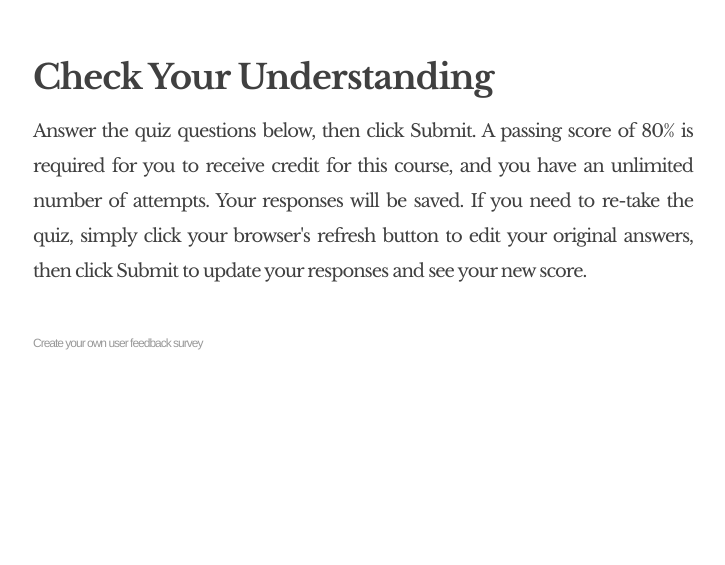
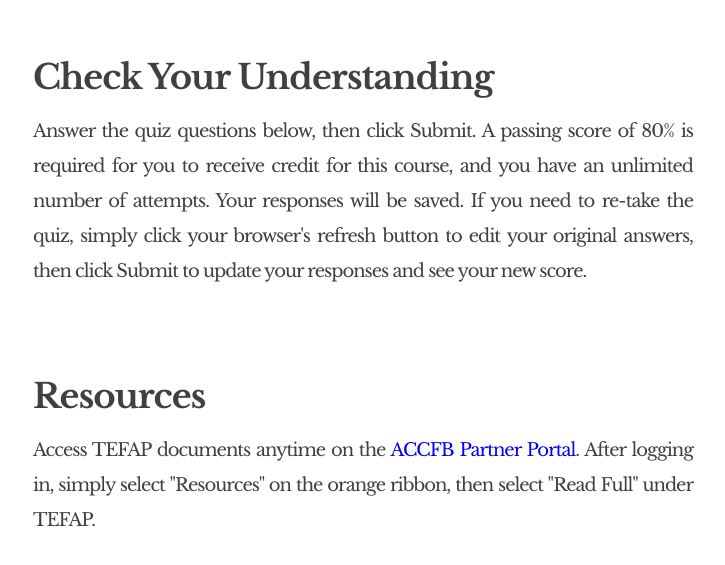
Before and after one commit to ACCFB/Civil-Rights-Training, a plain HTML site: page index.html in a window 1280 px wide. Shown: the part 1578-2143 px from the top of the page, without its empty margins (327-1052 px from the left). Before the commit the page ends 2037 px from the top, so only its background shows below. Drawn offline with nearby package versions, Linux system fonts and the light colour scheme; a script that the page names is missing.

Commit message:
added Resources section to Index

```diff
--- a/index.html
+++ b/index.html
@@ -77,8 +77,13 @@
                            <h2>Check Your Understanding</h2>
                             <p>Answer the quiz questions below, then click Submit. A passing score of 80% is required for you to receive credit for this course, and you have an unlimited number of attempts. Your responses will be saved. If you need to re-take the quiz, simply click your browser's refresh button to edit your original answers, then click Submit to update your responses and see your new score.</p>
                             <br>
-                            <script>(function(t,e,s,n){var o,a,c;t.SMCX=t.SMCX||[],e.getElementById(n)||(o=e.getElementsByTagName(s),a=o[o.length-1],c=e.createElement(s),c.type="text/javascript",c.async=!0,c.id=n,c.src=["https:"===location.protocol?"https://":"http://","widget.surveymonkey.com/collect/website/js/tRaiETqnLgj758hTBazgd74sI3xlunBQAIjQsFqSKW_2FW6uCOoFkj9FG12hcM5X6R.js"].join(""),a.parentNode.insertBefore(c,a))})(window,document,"script","smcx-sdk");</script><a style="font: 12px Helvetica, sans-serif; color: #999; text-decoration: none;" href=https://www.surveymonkey.com> Create your own user feedback survey </a>
+                            <script>(function(t,e,s,n){var o,a,c;t.SMCX=t.SMCX||[],e.getElementById(n)||(o=e.getElementsByTagName(s),a=o[o.length-1],c=e.createElement(s),c.type="text/javascript",c.async=!0,c.id=n,c.src=["https:"===location.protocol?"https://":"http://","widget.surveymonkey.com/collect/website/js/tRaiETqnLgj758hTBazgd_2FdHNL_2FYB_2BexXHs4AIgwDdw0YgnsMGwqN81uC4NR_2Fcae.js"].join(""),a.parentNode.insertBefore(c,a))})(window,document,"script","smcx-sdk");</script><a style="font: 12px Helvetica, sans-serif; color: #999; text-decoration: none;" href=https://www.surveymonkey.com> </a>
 
+                            <p>
+                                <br>
+                            </p>
+                            <h2>Resources</h2>
+                            Access TEFAP documents anytime on the <a href="https://partnerportal.accfb.org/resources/tefap/" style="color:blue">ACCFB Partner Portal</a>. After logging in, simply select "Resources" on the orange ribbon, then select "Read Full" under TEFAP.
 
 
         </div>
```
